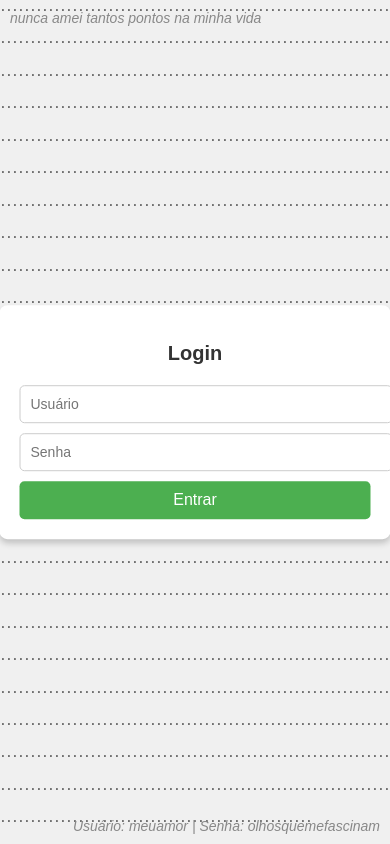
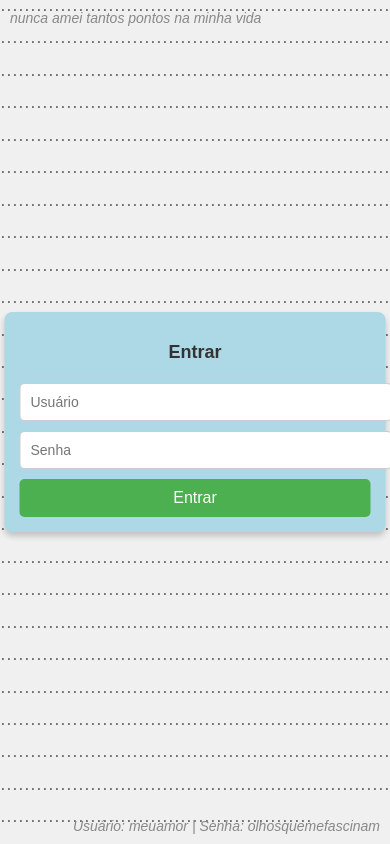
Before and after one commit to mantovanieduardo/amanda_more_eduardo, a plain HTML site: page index.html in a window 390 px wide. Drawn offline with Linux system fonts and the light colour scheme.

Commit message:
Update index.html

```diff
--- a/index.html
+++ b/index.html
@@ -22,7 +22,7 @@
             left: 0;
             width: 100%;
             height: 100%;
-            font-size: 16px; /* Ajustado para o tamanho dos pontos */
+            font-size: 16px;
             color: #666;
             font-weight: bold;
         }
@@ -38,7 +38,7 @@
             top: 50%;
             left: 50%;
             transform: translate(-50%, -50%);
-            background-color: white;
+            background-color: #add8e6; /* Azul claro */
             box-shadow: 0px 4px 6px rgba(0, 0, 0, 0.2);
             border-radius: 8px;
             padding: 20px;
@@ -107,6 +107,11 @@
             .login-popup {
                 width: 90%; /* Janela de login ocupará 90% da largura da tela */
                 max-width: none; /* Sem limite máximo para a largura */
+                padding: 15px; /* Menos espaço em telas pequenas */
+            }
+
+            .login-popup h2 {
+                font-size: 18px; /* Reduzindo o tamanho do título */
             }
 
             .background-text {
@@ -135,7 +140,7 @@
     </div>
 
     <div class="login-popup">
-        <h2>Login</h2>
+        <h2>Entrar</h2>
         <form onsubmit="return checkLogin(event)">
             <input type="text" id="username" placeholder="Usuário" required>
             <input type="password" id="password" placeholder="Senha" required>
```
